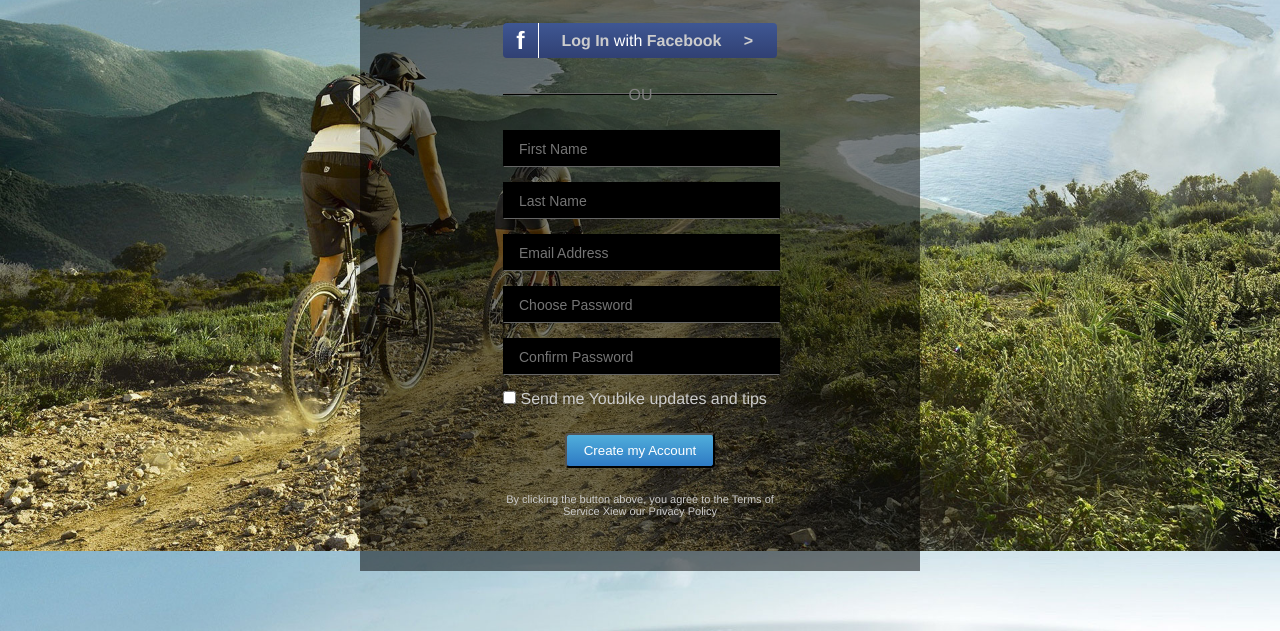
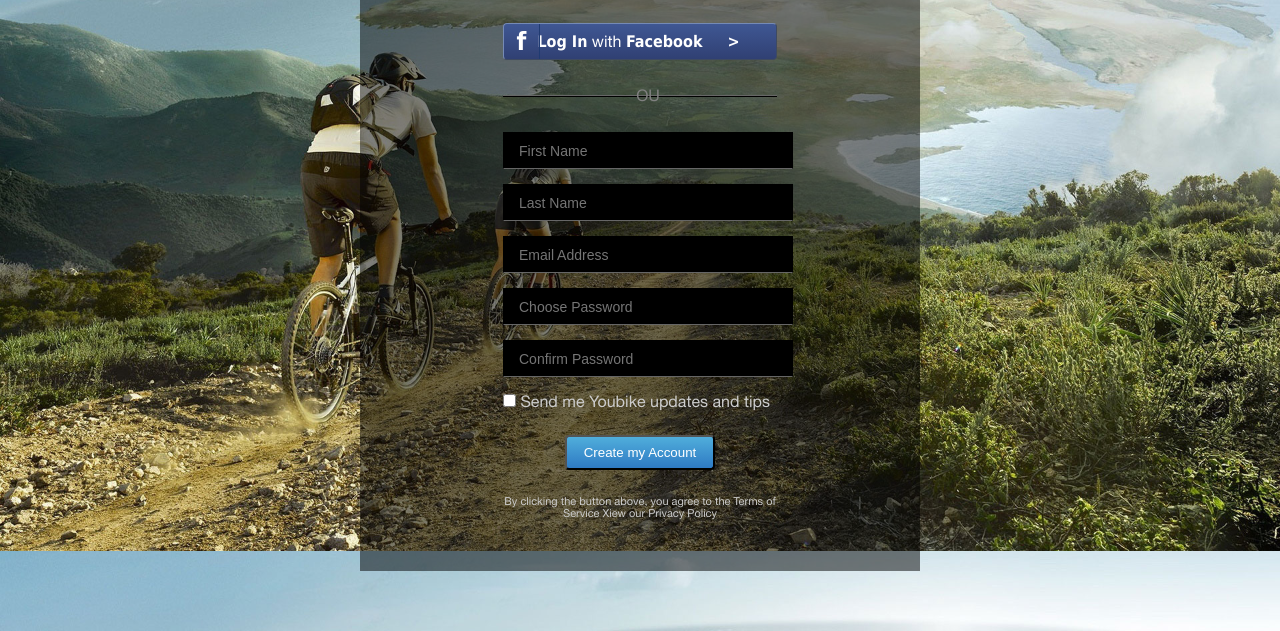
Before and after one commit to KostenkoM/kostenkom.github.io, a plain HTML site: page lesson5/index.html in a window 1280 px wide. Shown: the part 169-800 px from the top of the page. Drawn offline with Linux system fonts and the light colour scheme.

Commit message:
font end eth

```diff
--- a/lesson5/css/style.css
+++ b/lesson5/css/style.css
@@ -2,8 +2,12 @@
 	padding: 0;
 	margin: 0;
 }
+@font-face{
+	font-family: Tahoma;
+	src: url(../fonts/HelveticaNeue.ttf);
+}
 body{
-	font-family: Helvetica, sans-serif;
+	font-family: Tahoma, sans-serif;
 	background-color: #282828;
 	background-image: url(../img/bg.jpg);
 	background-size: cover;
@@ -16,7 +20,6 @@ body{
 	height: 40px;
 	width: 100%;
 	background-color: #074f8e;
-	padding-right: 10px;
 	overflow: hidden;
 	z-index: 2;
 }
@@ -25,6 +28,7 @@ body{
 	height: 40px;
 	line-height: 40px;
 	padding: 0 10px;
+	margin-right: 10px;
 	color: white;
 	cursor: pointer;
 }
@@ -98,19 +102,24 @@ body{
 	cursor: pointer;
 	color: white;
 	text-align: center;
+	border: 1px outset #758ab5;
 }
 .facebook:hover{
 	background: linear-gradient(to top, #3f5793, #304073);
 }
 .f{
+	position: absolute;
 	font-size: 25px;
 	font-weight: bold;
 	width: 35px;
-	border-right: 1px solid white;
+	z-index: 2;
+	border-right: 1px solid #203b72;
 }
 .login{
 	float: right;
-	margin-right: 24px;
+	width: 35px;
+	width: 275px;
+	text-align: center;
 }
 .login span{
 	text-transform: capitalize;
@@ -128,13 +137,14 @@ body{
 .ou{
 	position: absolute;
 	top: 98px;
-	width: 275px;
+	width: 290px;
 	color: grey;
 	text-align: center;
 }
+
 .input_field{
 	height: 35px;
-	width: 260px;
+	width: 273px;
 	background-color: #000;
 	border: 1px solid black;
 	border-bottom: 1px solid #666;
@@ -144,13 +154,18 @@ body{
 	outline: none;
 	color:white;
 }
-span{
+label{
 	color: #cccccc;
 }
 p{
 	color: #cccccc;
 	font-size: 11px;
 	text-align: center;
+}
+.input_field:hover{
+	background-color: #1b5288;
+	border: 1px solid #1b5288;
+	box-shadow: 0px 0px 42px 8px rgba(73,143,189,1);
 }
 .submit{
 	height: 35px;
--- a/lesson5/index.html
+++ b/lesson5/index.html
@@ -54,16 +54,20 @@
 						<div class="ou">
 							OU
 						</div>
+						<div class="regestration">
 						<form action="">
 							<input class="input_field" type="text" name="First Name" required placeholder="First Name">
 							<input class="input_field" type="text" name="Last Name" required placeholder="Last Name">
 							<input class="input_field" type="email"  name="email" required placeholder="Email Address">
 							<input class="input_field" type="password" name="password" required placeholder="Choose Password">
 							<input class="input_field" type="password" name="password" required placeholder="Confirm Password">
+							<label>
 							<input type="checkbox">
-							<span>Send me Youbike updates and tips</span>
+							Send me Youbike updates and tips
+							</label>
 							<input class="submit" type="submit" value="Create my Account">
 						</form>
+						</div>
 						<p>By clicking the button above, you agree to the Terms of Service
 						   Xiew our Privacy Policy
 						</p>
```
Also changed, not shown: lesson5/fonts/HelveticaNeue.ttf (added).
